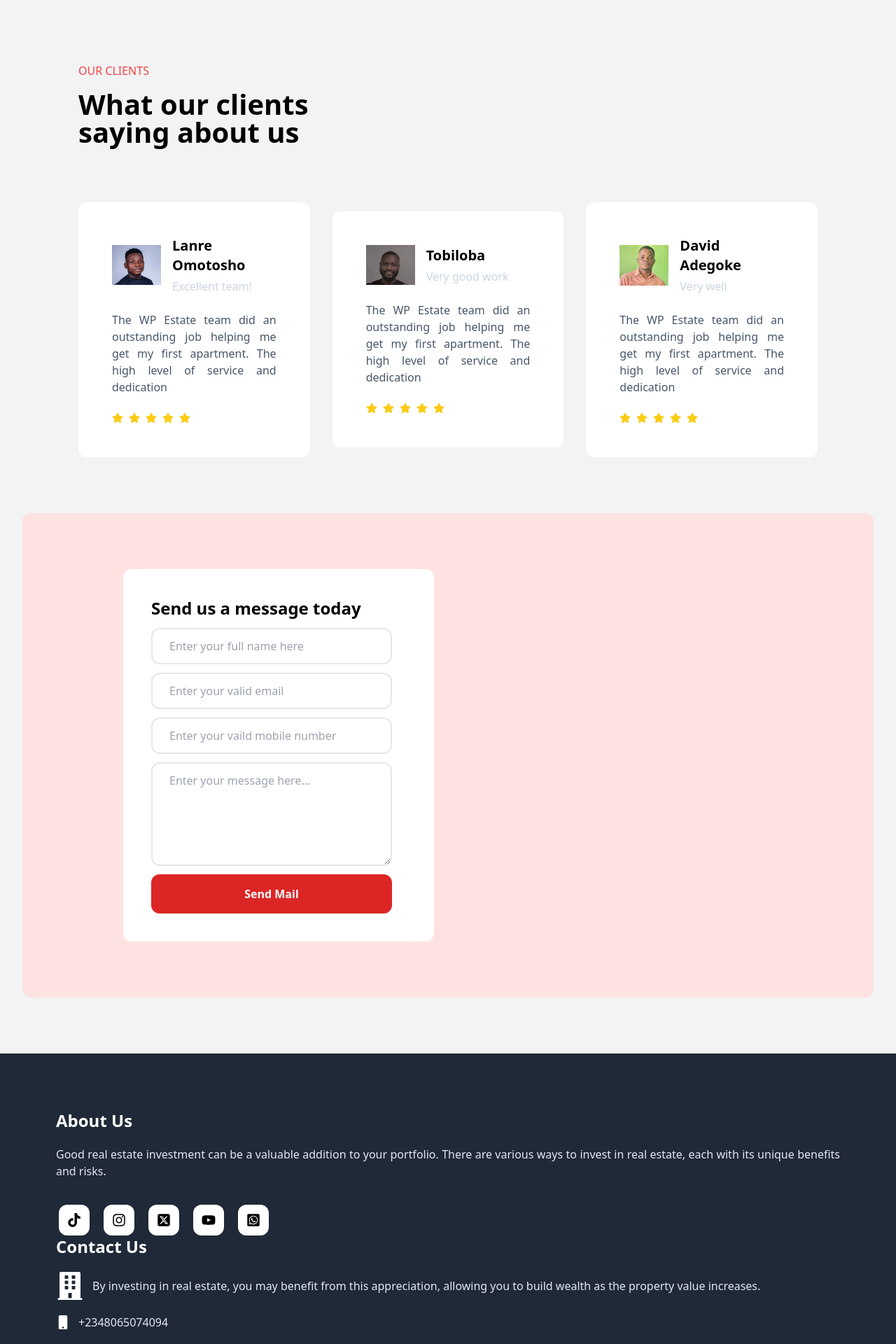
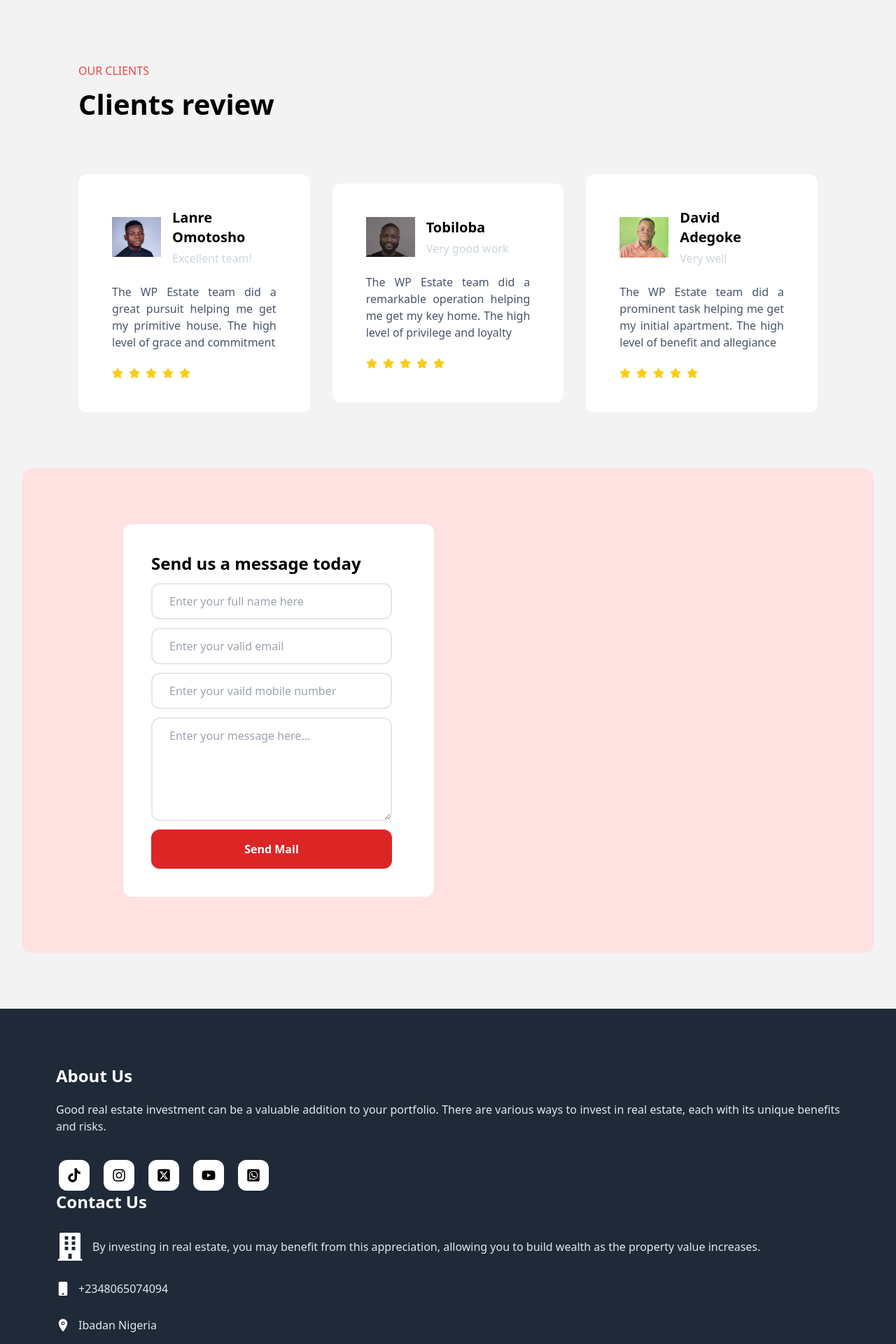
Before and after one commit to Oduluyidavid/Rohbern-Homes-Real-estate-Website, a React (Vite) app: page / in a window 1280 px wide. Shown: the part 4800-6720 px from the top of the page at 70% size. Built offline with nearby package versions, Linux system fonts and the light colour scheme.

Commit message:
first commit

```diff
--- a/src/components/Footer.jsx
+++ b/src/components/Footer.jsx
@@ -102,8 +102,8 @@ const Footer = () => {
           </div>
         </div>
 
-        <div className="flex flex-col justify-center items-start gap-5">
-          <h1 className="text-white text-2xl font-semibold">Contact Us</h1>
+        <div className="flex flex-col justify-center items-start gap-7">
+          <h1 className="text-white text-2xl font-semibold gap-1">Contact Us</h1>
           <div className="flex justify-center items-center gap-3">
             <FaBuilding className="text-white size-10 " />
             <p className="text-slate-200">
@@ -114,7 +114,7 @@ const Footer = () => {
           </div>
           <div className="flex justify-center items-center gap-3">
             <FaMobile className="text-white size-5" />
-            <p className="text-slate-200">+2348065074094</p>
+            <p className="text-slate-200 cursor-pointer">+2348065074094</p>
           </div>
           <div className="flex justify-center items-center gap-3">
             <IoLocation className="text-white size-5" />
@@ -122,7 +122,7 @@ const Footer = () => {
           </div>
           <div className="flex justify-center items-center gap-3">
             <FaFax className="text-white size-5" />
-            <p className="text-slate-200">+2348065074094</p>
+            <p className="text-slate-200 cursor-pointer">+2348065074094</p>
           </div>
           <div className="flex justify-center items-center gap-3">
             <IoMdMail className="text-white size-5" />
--- a/src/components/export.js
+++ b/src/components/export.js
@@ -130,21 +130,21 @@ export const client = [
     name: "Lanre Omotosho",
     text: "Excellent team!",
     feedback:
-      "The WP Estate team did an outstanding job helping me get my first apartment. The high level of service and dedication",
+      "The WP Estate team did a great pursuit helping me get my primitive house. The high level of grace and commitment",
   },
   {
     image: client10,
     name: "Tobiloba",
     text: "Very good work",
     feedback:
-      "The WP Estate team did an outstanding job helping me get my first apartment. The high level of service and dedication",
+      "The WP Estate team did a remarkable operation helping me get my key home. The high level of privilege and loyalty",
   },
   {
     image: client12,
     name: "David Adegoke",
     text: "Very well",
     feedback:
-      "The WP Estate team did an outstanding job helping me get my first apartment. The high level of service and dedication",
+      "The WP Estate team did a prominent task helping me get my initial apartment. The high level of benefit and allegiance",
   },
   // {
     // image: client4,
--- a/src/sections/Clients.jsx
+++ b/src/sections/Clients.jsx
@@ -26,7 +26,7 @@ const Clients = () => {
       bg-center rounded-xl flex justify-center flex-col items-start lg:px-20 px-6 py-20 gap-20'>
         <div className='flex flex-col justify-center items-start gap-4'>
           <h1 data-aos='zoom-in' className='text-red-500 dark:text-white'>OUR CLIENTS</h1>
-          <h1 data-aos='zoom-in' className='text-black dark:text-white text-[40px] font-semibold leading-10 '>What our clients <br></br> saying about us</h1>
+          <h1 data-aos='zoom-in' className='text-black dark:text-white text-[40px] font-semibold leading-10 '>Clients review</h1>
         </div>
         <div id='client-box' className='grid lg:grid-cols-3 grid-cols-1 justify-center items-center gap-8 w-full'>
 
--- a/src/sections/Contact.jsx
+++ b/src/sections/Contact.jsx
@@ -59,7 +59,11 @@ const Contact = () => {
           className="bg-white dark:bg-black p-10 flex flex-col
          justify-center items-start gap-4 rounded-xl w-full"
         >
-          <form className="contactForm flex flex-col gap-3" ref={form} onSubmit={sendEmail}>
+          <form
+            className="contactForm flex flex-col gap-3"
+            ref={form}
+            onSubmit={sendEmail}
+          >
             <h1 className="text-2xl text-black font-semibold dark:text-white space-x-3">
               Send us a message today
             </h1>
```
